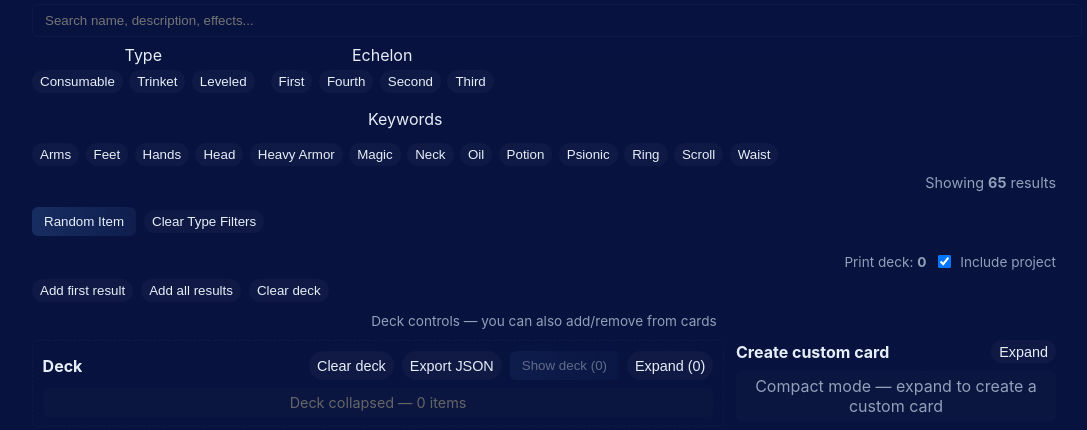
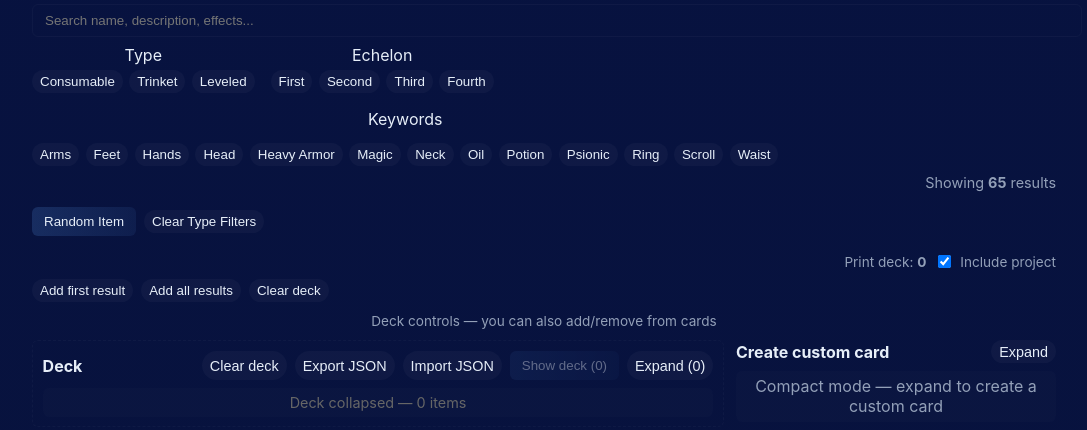
Before and after one commit to d-haim/DrawSteelTreasureTrove, a React (Vite) app: page / in a window 1280 px wide. Shown: the part 242-672 px from the top of the page, without its empty margins (96-1183 px from the left). Built offline with nearby package versions, Linux system fonts and the light colour scheme.

Commit message:
feat(deck): import replaces current deck and clears random pick

```diff
--- a/src/components/ItemList.tsx
+++ b/src/components/ItemList.tsx
@@ -121,7 +121,10 @@ export default function ItemList({
   const allEchelons = useMemo(() => {
     const set = new Set<string>()
     allItems.forEach((it) => it.echelon && set.add(it.echelon))
-    return Array.from(set).sort()
+    const ORDER = ['First', 'Second', 'Third', 'Fourth']
+    const present = ORDER.filter((o) => set.has(o))
+    const others = Array.from(set).filter((x) => !ORDER.includes(x)).sort()
+    return [...present, ...others]
   }, [allItems])
 
   const filtered = useMemo(() => {
@@ -265,7 +268,22 @@ export default function ItemList({
             <div className="print-deck-panel">
               <div style={{ display: 'flex', gap: 12, alignItems: 'flex-start' }}>
                 <div style={{ flex: 1 }}>
-                  <PrintDeck deck={deck} onRemove={removeFromDeck} onClear={clearDeck} includeProject={includeProjectInPrint} onMove={moveItem} />
+                  <PrintDeck
+                    deck={deck}
+                    onRemove={removeFromDeck}
+                    onClear={clearDeck}
+                    includeProject={includeProjectInPrint}
+                    onMove={moveItem}
+                    onImport={(items) => {
+                      // Imported JSON should replace the current deck (explicit behavior)
+                      const normalized = items.map((it: any) => ({
+                        ...it,
+                        __category: it.__category || (it.first_level || it.fifth_level || it.ninth_level ? 'Leveled' : 'Imported')
+                      }))
+                      setDeck(normalized)
+                      setRandomItem(null)
+                    }}
+                  />
                 </div>
 
                 <div style={{ width: 320 }}>
--- a/src/components/PrintDeck.tsx
+++ b/src/components/PrintDeck.tsx
@@ -1,4 +1,4 @@
-import React, { useState } from 'react'
+import React, { useState, useRef } from 'react'
 import type { BaseItem } from '../types/items'
 import ItemCard from './ItemCard'
 import LeveledCard from './LeveledCard'
@@ -9,15 +9,40 @@ export default function PrintDeck({
   onRemove,
   onClear,
   includeProject,
-  onMove
+  onMove,
+  onImport
 }: {
   deck: (BaseItem & { __category?: string })[]
   onRemove: (item: BaseItem) => void
   onClear: () => void
   includeProject: boolean
   onMove?: (from: number, to: number) => void
+  onImport?: (items: BaseItem[]) => void
 }) {
   const [collapsed, setCollapsed] = useState(true)
+  const fileInputRef = useRef<HTMLInputElement | null>(null)
+
+  function triggerImport() {
+    fileInputRef.current?.click()
+  }
+
+  async function handleImportFile(e: React.ChangeEvent<HTMLInputElement>) {
+    const file = e.target.files?.[0]
+    if (!file) return
+    try {
+      const text = await file.text()
+      const json = JSON.parse(text)
+      if (!Array.isArray(json)) {
+        alert('Invalid JSON: expected an array of items')
+        return
+      }
+      const normalized = json.map((it: any) => ({ ...it }))
+      ;(onImport as any)?.(normalized)
+    } catch (err: any) {
+      alert('Could not import JSON: ' + (err && err.message ? err.message : String(err)))
+    }
+    e.currentTarget.value = ''
+  }
 
   function showDeck() {
     const html = `
@@ -127,6 +152,10 @@ export default function PrintDeck({
           <button className="chip-btn" onClick={exportDeck} disabled={deck.length === 0}>
             Export JSON
           </button>
+          <button className="chip-btn" onClick={triggerImport}>
+            Import JSON
+          </button>
+          <input ref={fileInputRef} type="file" accept=".json,application/json" style={{ display: 'none' }} onChange={handleImportFile} />
           <button className="random-btn" onClick={showDeck} disabled={deck.length === 0}>
             Show deck ({deck.length})
           </button>
```
